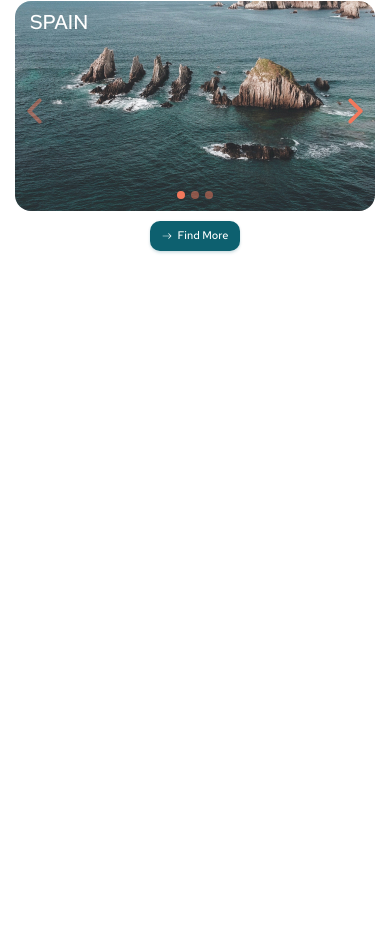
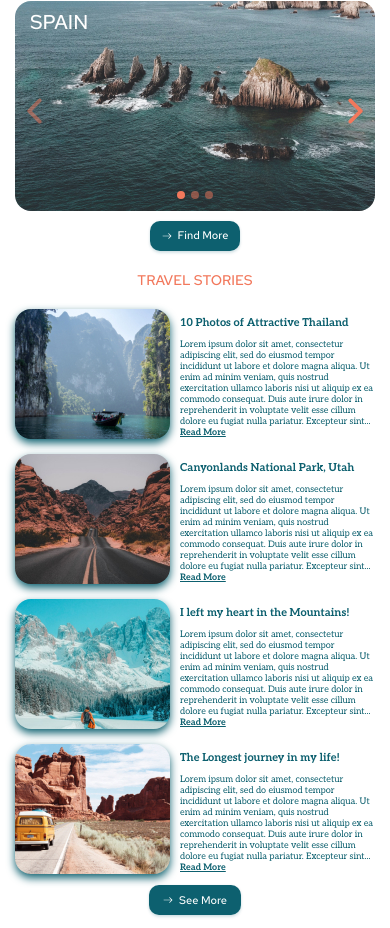
Before and after one commit to BatBB/travel, a plain HTML site: page travel/index.html in a window 390 px wide. Shown: the part 482-1410 px from the top of the page. Before the commit the page ends 844 px from the top, so only its background shows below. Drawn offline with Linux system fonts and the light colour scheme.

Commit message:
feat: adaptation section stories

```diff
--- a/travel/css/main.css
+++ b/travel/css/main.css
@@ -497,16 +497,16 @@ body {
 
 .destinations__container {
   overflow: hidden;
+  margin: 0 -15px;
 }
 
 .destinations {
-  margin-bottom: 80px;
+  /* margin-bottom: 80px;   */
   padding: 0 15px;
 }
 
 .dest-inner {
   margin: 0 15px;
-  margin: 0 auto;
   display: flex;
   justify-content: center;
   flex-direction: column;
@@ -551,7 +551,8 @@ body {
   justify-content: center;
   align-items: center;
   font-size: 24px;
-  line-height: 32px;
+  line-height: 145.83%; /* 32px; */
+  margin-bottom: 80px;
 }
 
 .slide-dots {
@@ -688,10 +689,11 @@ body {
 
 .stories {
   background: rgba(255, 255, 255, 0.7);
+  padding: 0 15px;
 }
 
 .stories-title {
-  margin-bottom: 40px;
+  margin: 0 0 80px 0;
 }
 
 .stories-inner {
@@ -699,38 +701,35 @@ body {
   font-style: normal;
   font-weight: 400;
   color: #0D606F;
-  padding: 40px 0;
   display: flex;
   align-items: center;
   flex-direction: column;
+  margin: 0 -15px;
 }
 
 .story {
   display: flex;
-  justify-content: space-between;
 }
-
 .story + .story {
-  margin-top: 30px;
+  margin-top: 27px;
 }
-
+.story-img-block {
+  max-width: 400px;
+  margin-right: 40px;
+}
 .story-img {
-  width: 400px;
-  height: 250px;
   filter: drop-shadow(0px 4px 4px #0D606F);
   border-radius: 16px;
-  margin-right: 40px;
 }
-
 .story-title {
   font-size: 35px;
-  line-height: 42px;
+  line-height: 120%; /* 42px; */
   margin: 0 0 24px;
 }
 
 .story-text {
   font-size: 20px;
-  line-height: 24px;
+  line-height: 120%; /* 24px; */
   margin: 0;
 }
 
@@ -740,18 +739,53 @@ body {
 }
 
 .btn-stories {
-  margin-top: 40px;
+  margin-top: 33px;
+  padding: 9px 34px;
 }
 
 @media (max-width: 840px) {
+  .story-img {
+    width: 300px;
+  }
+  .story-img-block {
+    margin-right: 20px;
+  }
+  .story-title {
+    font-size: 20px;
+    margin: 0 0 15px;
+  }
+
+  .story-text {
+    font-size: 16px;
+  }
+
 }
 @media (max-width: 640px) {
+  .stories-title {
+    margin-bottom: 30px;
+  }
+  .story-img-block {
+
+  }
+  .story-img{
+    width: 220px;
+  }
   .btn {
     font-size: 20px;
   }
 
 }
 @media (max-width: 550px) {
+  .story-title {
+    font-size: 15px;
+    margin: 0 0 15px;
+  }
+  .story-text {
+    font-size: 12px;
+  }
+  .hidetext {
+    display: none;
+  }
   .btn {
     font-size: 18px;
   }
@@ -762,6 +796,60 @@ body {
   }
 }
 @media (max-width: 390px){
+  .stories-title {
+    margin-bottom: 20px;
+  }
+  .stories-inner {
+    padding: 0;
+    margin: 0 -10px;
+  }
+  .story {
+
+  }
+  .story + .story {
+    margin-top: 15px;
+  }
+  .story-img-block {
+    min-width: 155px;
+    height: 130px;
+    border-radius: 16px;
+    filter: drop-shadow(0px 4px 4px #0D606F);
+    margin-right: 10px;
+  }
+  .story01 {
+    background-image: url(../assets/img/thailand-390.jpg);
+  }
+  .story02 {
+    background-image: url(../assets/img/canyonlands-390.jpg);
+  }
+  .story03 {
+    background-image: url(../assets/img/mountains-390.jpg);
+  }
+  .story04 {
+    background-image: url(../assets/img/longest-390.jpg);
+  }
+  .story-img {
+    display: none;
+  }
+  .story-text-block {
+
+  }
+  .story-title {
+    font-size: 11px;
+    line-height: 118.18%; /* 13px; */
+    font-weight: 700;
+    margin-top: 7px;
+    margin-bottom: 10px;
+
+  }
+  .story-text {
+    font-size: 9px;
+    line-height: 122.22%;
+  }
+  .btn-stories {
+    margin: 11px 0 13px 0;
+    padding: 7.5px 13.5px;
+  }
   .btn {
     font-size: 11px;
     line-height: 136.36%;
--- a/travel/index.html
+++ b/travel/index.html
@@ -130,7 +130,7 @@
         </div>
       </section>
 
-      <section class="destinations" id="destinations">
+      <section class="destinations container2" id="destinations">
         <div class="destinations__container">
           <div class="dest-inner">
             <h2 class="dest-title section-title">POPULAR DESTINATIONS</h2>
@@ -181,16 +181,18 @@
         </div>
       </section>
 
-      <!-- <section class="stories" id="stories">
+      <section class="stories" id="stories">
         <div class="container">
           <h2 class="stories-title section-title">TRAVEL STORIES</h2>
           <div class="stories-inner">
             <div class="story">
+              <div class="story-img-block story01">
                 <img
                   class="story-img"
                   src="./assets/img/thailand.jpg"
                   alt="Beautiful photo the Sea of Thailand"
                 />
+              </div>
               <div class="story-text-block">
                 <h3 class="story-title">10 Photos of Attractive Thailand</h3>
                 <p class="story-text">
@@ -199,20 +201,22 @@
                   Ut enim ad minim veniam, quis nostrud exercitation ullamco
                   laboris nisi ut aliquip ex ea commodo consequat. Duis aute
                   irure dolor in reprehenderit in voluptate velit esse cillum
-                  dolore eu fugiat nulla pariatur. Excepteur sint occaecat
+                  dolore eu fugiat nulla pariatur. Excepteur sint<span class="hidetext"> occaecat
                   cupidatat non proident, sunt in culpa qui officia deserunt
                   mollit anim id est laborum.Lorem ipsum dolor sit amet,
-                  consectetur adipiscing elit...
+                  consectetur adipiscing elit</span>...
                   <span class="spoiler">Read More</span>
                 </p>
               </div>
             </div>
             <div class="story">
+              <div class="story-img-block story02">
                 <img
                   class="story-img"
                   src="./assets/img/canyonlands.jpg"
                   alt="Beautiful photo way in canyon"
                 />
+              </div>
               <div class="story-text-block">
                 <h3 class="story-title">Canyonlands National Park, Utah</h3>
                 <p class="story-text">
@@ -221,20 +225,22 @@
                   Ut enim ad minim veniam, quis nostrud exercitation ullamco
                   laboris nisi ut aliquip ex ea commodo consequat. Duis aute
                   irure dolor in reprehenderit in voluptate velit esse cillum
-                  dolore eu fugiat nulla pariatur. Excepteur sint occaecat
+                  dolore eu fugiat nulla pariatur. Excepteur sint<span class="hidetext"> occaecat
                   cupidatat non proident, sunt in culpa qui officia deserunt
                   mollit anim id est laborum.Lorem ipsum dolor sit amet,
-                  consectetur adipiscing elit...
+                  consectetur adipiscing elit</span>...
                   <span class="spoiler">Read More</span>
                 </p>
               </div>
             </div>
             <div class="story">
+              <div class="story-img-block story03">
                 <img
                   class="story-img"
                   src="./assets/img/mountains.jpg"
                   alt="Beautiful photo snowly mountains"
                 />
+              </div>
               <div class="story-text-block">
                 <h3 class="story-title">I left my heart in the Mountains!</h3>
                 <p class="story-text">
@@ -243,20 +249,22 @@
                   Ut enim ad minim veniam, quis nostrud exercitation ullamco
                   laboris nisi ut aliquip ex ea commodo consequat. Duis aute
                   irure dolor in reprehenderit in voluptate velit esse cillum
-                  dolore eu fugiat nulla pariatur. Excepteur sint occaecat
+                  dolore eu fugiat nulla pariatur. Excepteur sint<span class="hidetext"> occaecat
                   cupidatat non proident, sunt in culpa qui officia deserunt
                   mollit anim id est laborum.Lorem ipsum dolor sit amet,
-                  consectetur adipiscing elit...
+                  consectetur adipiscing elit</span>...
                   <span class="spoiler">Read More</span>
                 </p>
               </div>
             </div>
             <div class="story">
+              <div class="story-img-block story04">
                 <img
                   class="story-img"
                   src="./assets/img/longest.jpg"
                   alt="Beautiful photo way near mountain"
                 />
+              </div>
               <div class="story-text-block">
                 <h3 class="story-title">The Longest journey in my life!</h3>
                 <p class="story-text">
@@ -265,10 +273,10 @@
                   Ut enim ad minim veniam, quis nostrud exercitation ullamco
                   laboris nisi ut aliquip ex ea commodo consequat. Duis aute
                   irure dolor in reprehenderit in voluptate velit esse cillum
-                  dolore eu fugiat nulla pariatur. Excepteur sint occaecat
+                  dolore eu fugiat nulla pariatur. Excepteur sint<span class="hidetext"> occaecat
                   cupidatat non proident, sunt in culpa qui officia deserunt
                   mollit anim id est laborum.Lorem ipsum dolor sit amet,
-                  consectetur adipiscing elit...
+                  consectetur adipiscing elit</span>...
                   <span class="spoiler">Read More</span>
                 </p>
               </div>
@@ -283,7 +291,7 @@
             </button>
           </div>
         </div>
-      </section> -->
+      </section>
     </main>
     <!-- <footer class="footer">
       <div class="container footer-container">
```
Also changed, not shown: travel/assets/img/canyonlands-390.jpg (added), travel/assets/img/longest-390.jpg (added), travel/assets/img/mountains-390.jpg (added), travel/assets/img/thailand-390.jpg (added). Lines whose indentation alone changed are shown as unchanged.
